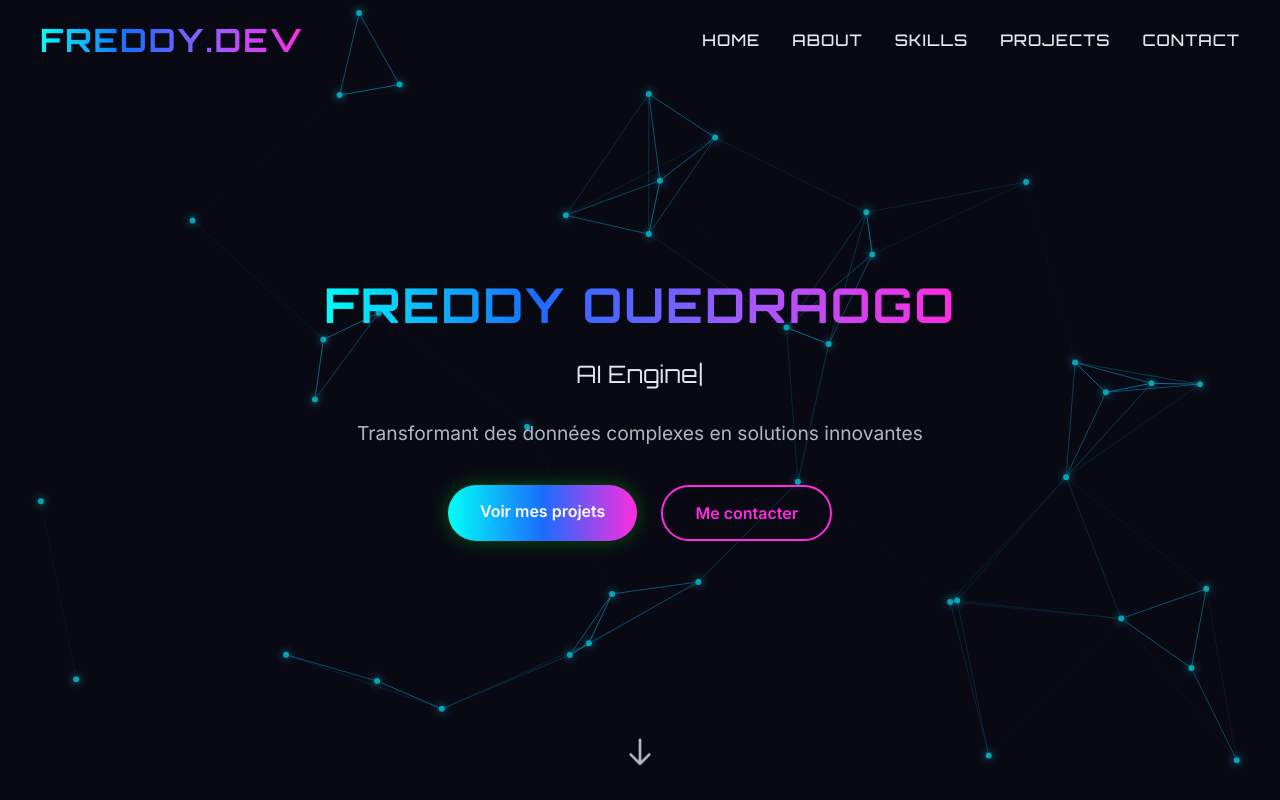
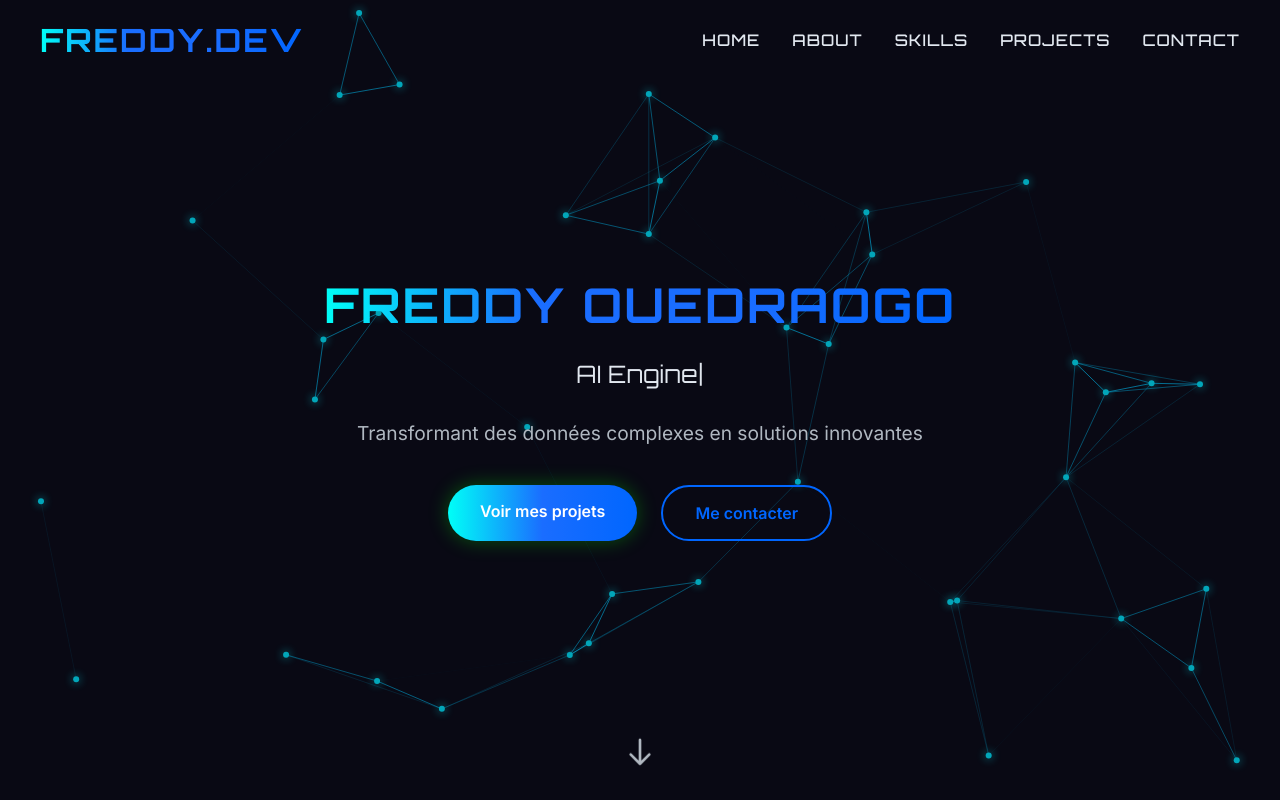
Before and after one commit to OUEDRAOGOFred/mon_portfolio, a React (Create React App) app: page / in a window 1280 px wide. Shown: the top 800 px of the page. Built offline with nearby package versions, Linux system fonts and the light colour scheme.

Commit message:
Changement des couleurs violettes en bleu

```diff
--- a/src/App.css
+++ b/src/App.css
@@ -49,8 +49,8 @@
 :root {
   --cyber-cyan: #00fff7;
   --cyber-blue: #1a6dff;
-  --cyber-violet: #a259ff;
-  --cyber-pink: #ff2cdf;
+  --cyber-violet: #1a6dff;
+  --cyber-pink: #0066ff;
   --dark-bg: #090914;
 }
 
```
